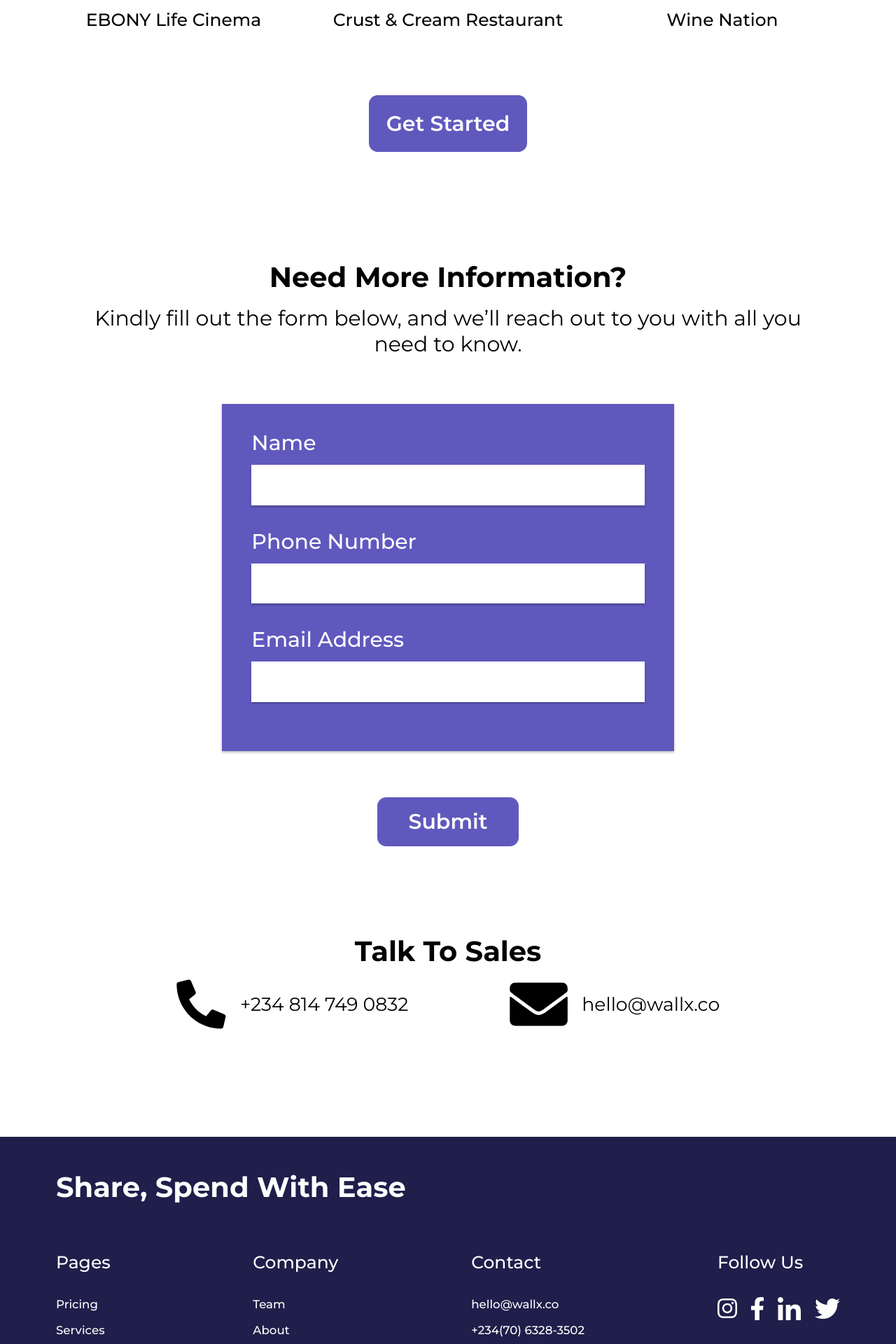
After one commit to shinaayomi/wallx-landing-page, a PHP site: page /index.php in a window 1280 px wide. The commit adds this page. Shown: the part 2724-4644 px from the top of the page at 70% size. Run offline with PHP 8.4, Linux system fonts and the light colour scheme.

Commit message:
video provided

```diff
--- /dev/null
+++ b/index.php
@@ -0,0 +1,340 @@
+<?php
+session_start();
+// Check if the form is submitted
+if ($_SERVER["REQUEST_METHOD"] == "POST") {
+    // Collect form data
+    $name = $_POST["name"];
+    $phone = $_POST["phone"];
+    $email = $_POST["email"];
+
+    // Set recipient email address
+    $to = "recipient@example.com";
+
+    // Set subject
+    $subject = "New Form Submission";
+
+    // Build the email body
+    $body = "Name: $name\n";
+    $body .= "Phone: $phone\n";
+    $body .= "Email: $email\n";
+
+    // Additional headers
+    $headers = "From: $email\r\n";
+    $headers .= "Reply-To: $email\r\n";
+    $headers .= "X-Mailer: PHP/" . phpversion();
+
+    // Attempt to send the email
+    if (mail($to, $subject, $body, $headers)) {
+        // Email sent successfully, set success message in session
+        $_SESSION['success_message'] = "Email sent successfully!";
+    } else {
+        // Failed to send email, set error message in session
+        $_SESSION['error_message'] = "Failed to send email. Please try again later.";
+    }
+
+     // Redirect to another page (e.g., a thank you page)
+   header("Location: " . $_SERVER['HTTP_REFERER']);
+    exit;
+}
+?>
+<!DOCTYPE html>
+<html lang="en">
+  <head>
+    <meta charset="UTF-8" />
+    <meta name="viewport" content="width=device-width, initial-scale=1.0" />
+    <title>WallX</title>
+    <link rel="preconnect" href="https://fonts.googleapis.com" />
+    <link rel="preconnect" href="https://fonts.gstatic.com" crossorigin />
+    <link
+      rel="shortcut icon"
+      href="/assets/icons/Logo.svg"
+      type="image/x-icon"
+    />
+    <link
+      href="https://fonts.googleapis.com/css2?family=Montserrat:wght@400;500;600;700&display=swap"
+      rel="stylesheet"
+    />
+    <link rel="stylesheet" href="/styles/style.css" />
+  </head>
+  <body>
+    <!-- start hero section -->
+    <main class="heroSection">
+      <nav>
+        <div class="container">
+          <a href="">
+            <img src="/assets//icons/Logo.svg" alt="WallX" class="logo" />
+          </a>
+        </div>
+      </nav>
+      <header>
+        <div class="container">
+          <h1>
+            Conduct Your Business More Efficiently With All In One Business
+            Solution
+          </h1>
+          <h2>
+            From seamless payments and invoicing to sales records and targeted
+            SMS/email marketing, we've got you covered
+          </h2>
+          <div class="text-center">
+            <!-- <img src="/assets/images/VSL.png" alt="" width="826px" /> -->
+            <video
+              src="/assets/videos/WALLX _3D_ANIMATION_PROMO.mp4"
+              width="826px"
+              autoplay
+              controls
+            ></video>
+          </div>
+          <div class="text-center">
+            <button class="btn get-started-btn">Get Started</button>
+          </div>
+        </div>
+      </header>
+    </main>
+    <!-- end hero section -->
+
+    <!-- start running bussiness section -->
+    <section class="running_business_section">
+      <div class="container">
+        <h1 class="text-center">
+          Running your business is now a whole lot easier.<br />
+          We have simplified the process, just for you!
+        </h1>
+        <h2 class="text-center">
+          Benefits you enjoy when you register with WallX
+        </h2>
+        <ul>
+          <li>
+            Receive secured payments from your customers faster and with ease.
+          </li>
+          <li>
+            Get instant notifications on your mobile phone when you receive
+            payments and add manager to receive alerts.
+          </li>
+          <li>Get two instant bank accounts set up in your business name.</li>
+          <li>
+            Create and send customized invoices directly to your customers in
+            just one click.
+          </li>
+          <li>
+            In one glance, view and access your sales records (income and
+            expenditure).
+          </li>
+          <li>
+            Send marketing announcements, sales offers, new arrivals, and
+            discounts to your customers in one click.
+          </li>
+        </ul>
+        <div class="text-center">
+          <button class="btn get-started-btn">Get Started</button>
+        </div>
+      </div>
+    </section>
+    <!-- end running business section -->
+
+    <!-- start trusted clients section -->
+    <section class="trusted_clients_section">
+      <div class="container">
+        <h1>
+          Don't just take our word for it; here's what our trusted clients have
+          to say!
+        </h1>
+        <div class="cards_wrapper">
+          <article>
+            <div class="content">
+              <img
+                src="/assets/icons/quote-icon.svg"
+                alt="Quote"
+                class="quote_icon"
+              />
+              <p>
+                Accepting payment couldn’t have been easier. WallX makes it
+                easier and faster for us to accept payment from our customer
+                using the Paycode.
+              </p>
+            </div>
+            <div class="profile text-center">
+              <img src="/assets/images/ebony-image.svg" alt="" />
+              <p>EBONY Life Cinema</p>
+            </div>
+          </article>
+          <article>
+            <div class="content">
+              <img
+                src="/assets/icons/quote-icon.svg"
+                alt="Quote"
+                class="quote_icon"
+              />
+              <p>
+                Kudos to the team at WallX. We now use WallX to generate payment
+                voucher in just a click and send to our clients for easy payment
+              </p>
+            </div>
+            <div class="profile text-center">
+              <img src="/assets/images/Crust-Cream.svg" alt="" />
+              <p>Crust & Cream Restaurant</p>
+            </div>
+          </article>
+          <article>
+            <div class="content">
+              <img
+                src="/assets/icons/quote-icon.svg"
+                alt="Quote"
+                class="quote_icon"
+              />
+              <p>
+                We deal with inventories a lot, so we need to keep a tab on
+                inflows and outflows. WallX made it easy for us to access our
+                sales records at a glance.
+              </p>
+            </div>
+            <div class="profile text-center">
+              <img src="/assets/images/Wine-Nation.svg" alt="" />
+              <p>Wine Nation</p>
+            </div>
+          </article>
+        </div>
+        <div class="text-center">
+          <button class="btn get-started-btn">Get Started</button>
+        </div>
+      </div>
+    </section>
+    <!-- end trusted clients section -->
+
+    <!-- start need more info   -->
+    <section class="more_info_section">
+      <div class="container">
+        <div class="wrapper">
+          <h1>Need More Information?</h1>
+          <p class="sub_title">
+            Kindly fill out the form below, and we’ll reach out to you with all
+            you need to know.
+          </p>
+
+            <?php if (!empty($_SESSION['success_message'] )) : ?>
+        <div style="color: green;"><?php echo $_SESSION['success_message'] ; ?></div>
+    <?php elseif (!empty($_SESSION['error_message'])) : ?>
+        <div style="color: red;"><?php echo $_SESSION['error_message']; ?></div>
+    <?php endif; ?>
+
+          <form action="" id="user_info" method="post">
+
+            <label for="name">Name</label>
+            <input type="text" name="name" />
+            <label for="phoneNumber">Phone Number</label>
+            <input type="text" name="phone" />
+            <label for="email">Email Address</label>
+            <input type="text" name="email" />
+          </form>
+          <div class="text-center">
+            <button
+              class="btn submit_btn"
+              form="user_info"
+            >
+              Submit
+            </button>
+          </div>
+
+          <div class="talk-to-sale">
+            <h1>Talk To Sales</h1>
+            <div class="contact-wrapper">
+              <div class="contact">
+                <img src="/assets//icons/tell-icon.svg" alt="" />
+                <p>+234 814 749 0832</p>
+              </div>
+              <div class="contact">
+                <img src="/assets//icons/mail-icon.svg" alt="" />
+                <p>hello@wallx.co</p>
+              </div>
+            </div>
+          </div>
+        </div>
+      </div>
+    </section>
+    <!-- end need more info -->
+
+    <!-- start footer -->
+    <footer>
+      <div class="container">
+        <h1>Share, Spend With Ease</h1>
+        <div class="links_wrapper">
+          <div>
+            <p class="link_title">Pages</p>
+            <ul>
+              <li>
+                <a href="">Pricing</a>
+              </li>
+              <li>
+                <a href="">Services</a>
+              </li>
+              <li>
+                <a href="">Customers</a>
+              </li>
+            </ul>
+          </div>
+          <div>
+            <p class="link_title">Company</p>
+            <ul>
+              <li>
+                <a href="">Team</a>
+              </li>
+              <li>
+                <a href="">About</a>
+              </li>
+              <li>
+                <a href="">FAQ</a>
+              </li>
+            </ul>
+          </div>
+          <div>
+            <p class="link_title">Contact</p>
+            <ul>
+              <li>
+                <a href="">hello@wallx.co</a>
+              </li>
+              <li>
+                <a href="">+234(70) 6328-3502</a>
+              </li>
+            </ul>
+          </div>
+          <div>
+            <p class="link_title">Follow Us</p>
+            <div class="social_media">
+              <a href="">
+                <img src="/assets/icons/instagram-icon.svg" alt="Instagram" />
+              </a>
+              <a href=""
+                ><img src="/assets/icons/facebook-icon.svg" alt="Facebook" />
+              </a>
+              <a href="">
+                <img src="/assets/icons/linkedin-icon.svg" alt="Linkedin" />
+              </a>
+              <a href="">
+                <img src="/assets/icons/twitter-icon.svg" alt="X" />
+              </a>
+            </div>
+          </div>
+        </div>
+      </div>
+      <hr style="border-color: #fff; margin: 0" />
+      <div class="container">
+        <div class="copyright_wrapper">
+          <a href="">
+            <img
+              src="/assets//icons/Logo.svg"
+              alt="WallX"
+              class="footer_logo"
+            />
+          </a>
+          <p class="address">
+            21 Nyese Ibrahim Tella Street, Oral Estate, Eleganza Bus Stop, Lekki
+            Expressway, Lagos
+          </p>
+          <p>All right reserved. c 2023</p>
+        </div>
+      </div>
+    </footer>
+    <!-- end footer -->
+    <script src="/js/index.js"></script>
+  </body>
+</html>
--- a/styles/style.css
+++ b/styles/style.css
@@ -22,7 +22,8 @@ body {
   padding: 0;
 }
 
-img {
+img,
+video {
   max-width: 100%;
   height: auto;
 }
@@ -45,7 +46,7 @@ img {
 }
 
 .btn {
-  background-color: var(--dark-purple);
+  background-color: #5f59be;
   color: #ffff;
   border-radius: 12.507px;
   font-size: 30.017px;
@@ -171,6 +172,7 @@ img {
 }
 
 .trusted_clients_section .cards_wrapper .content {
+  min-height: 330px;
   background: #f1f1f1;
   box-shadow: 0px 3.335px 3.335px 0px rgba(0, 0, 0, 0.25);
   padding: 47px 18px 72px;
```
Also changed, not shown: index.html (+7 -1 lines), 2 other files.
